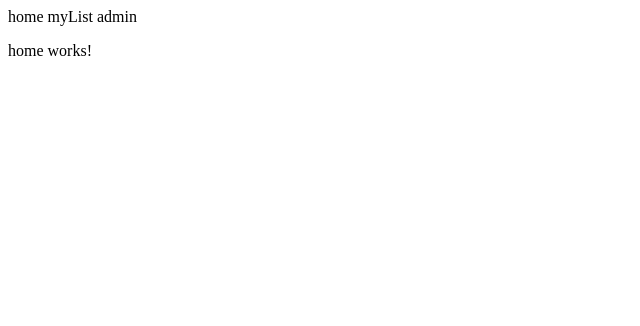
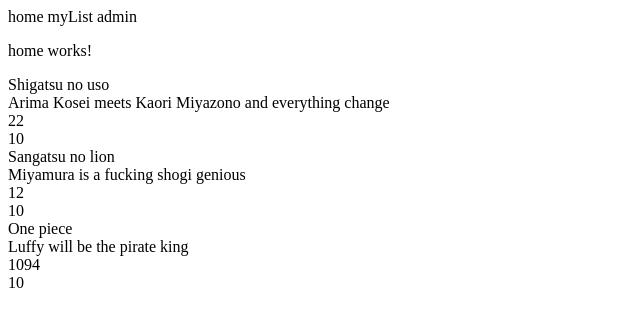
Before and after one commit to Salvaponce/MyAnimeApp, an Angular app: page /home in a window 1280 px wide. Shown: the top 326 px of the page, without its empty margins (0-640 px from the left). Built offline with nearby package versions, Linux system fonts and the light colour scheme.

Commit message:
Adding model and changing services

```diff
--- /dev/null
+++ b/src/app/animes.model.ts
@@ -0,0 +1,6 @@
+export interface Animes {
+    name: string,
+    synopsis: string,
+    episodes: number,
+    score: number
+}
--- a/src/app/animes.service.ts
+++ b/src/app/animes.service.ts
@@ -1,9 +1,20 @@
 import { Injectable } from '@angular/core';
+import { Animes } from './animes.model';
 
 @Injectable({
   providedIn: 'root'
 })
 export class AnimesService {
 
+  animes : Animes[] = [
+    {name: "Shigatsu no uso", synopsis: "Arima Kosei meets Kaori Miyazono and everything change", episodes: 22, score: 10},
+    {name: "Sangatsu no lion", synopsis: "Miyamura is a fucking shogi genious", episodes: 12, score: 10},
+    {name: "One piece", synopsis: "Luffy will be the pirate king", episodes: 1094, score: 10}
+  ]
+
   constructor() { }
+
+  getAnimes () {
+    return this.animes;
+  }
 }
--- a/src/app/app.component.ts
+++ b/src/app/app.component.ts
@@ -1,6 +1,7 @@
 import { Component } from '@angular/core';
 import { CommonModule } from '@angular/common';
 import { RouterOutlet } from '@angular/router';
+import helmet from 'helmet';
 
 @Component({
   selector: 'app-root',
--- a/src/app/home/home.component.html
+++ b/src/app/home/home.component.html
@@ -1 +1,9 @@
 <p>home works!</p>
+<div>
+  <div *ngFor = "let anime of animes" class = "animesResults">
+    <div>{{anime.name}}</div>
+    <div>{{anime.synopsis}}</div>
+    <div>{{anime.episodes}}</div>
+    <div>{{anime.score}}</div>
+  </div>
+</div>
--- a/src/app/home/home.component.scss
+++ b/src/app/home/home.component.scss
@@ -0,0 +1,5 @@
+.animeResults {
+    display: flex;
+    flex-direction: row;
+    justify-content: space-between;
+}
--- a/src/app/home/home.component.ts
+++ b/src/app/home/home.component.ts
@@ -1,6 +1,7 @@
 import { Component, OnInit } from '@angular/core';
 import { CommonModule } from '@angular/common';
 import { AnimesService } from '../animes.service';
+import { Animes } from '../animes.model';
 
 @Component({
   selector: 'app-home',
@@ -11,14 +12,12 @@ import { AnimesService } from '../animes.service';
 })
 export class HomeComponent implements OnInit{
 
-  constructor(animesService : AnimesService) { }
+  animes: Animes[];
+
+  constructor(private animesService : AnimesService) { }
 
   ngOnInit(): void {
-
-  }
-
-  getAnime(){
-
+    this.animes = this.animesService.getAnimes();
   }
 
 }
--- a/tsconfig.json
+++ b/tsconfig.json
@@ -5,6 +5,7 @@
     "outDir": "./dist/out-tsc",
     "forceConsistentCasingInFileNames": true,
     "strict": true,
+    "strictPropertyInitialization": false,
     "noImplicitOverride": true,
     "noPropertyAccessFromIndexSignature": true,
     "noImplicitReturns": true,
```
